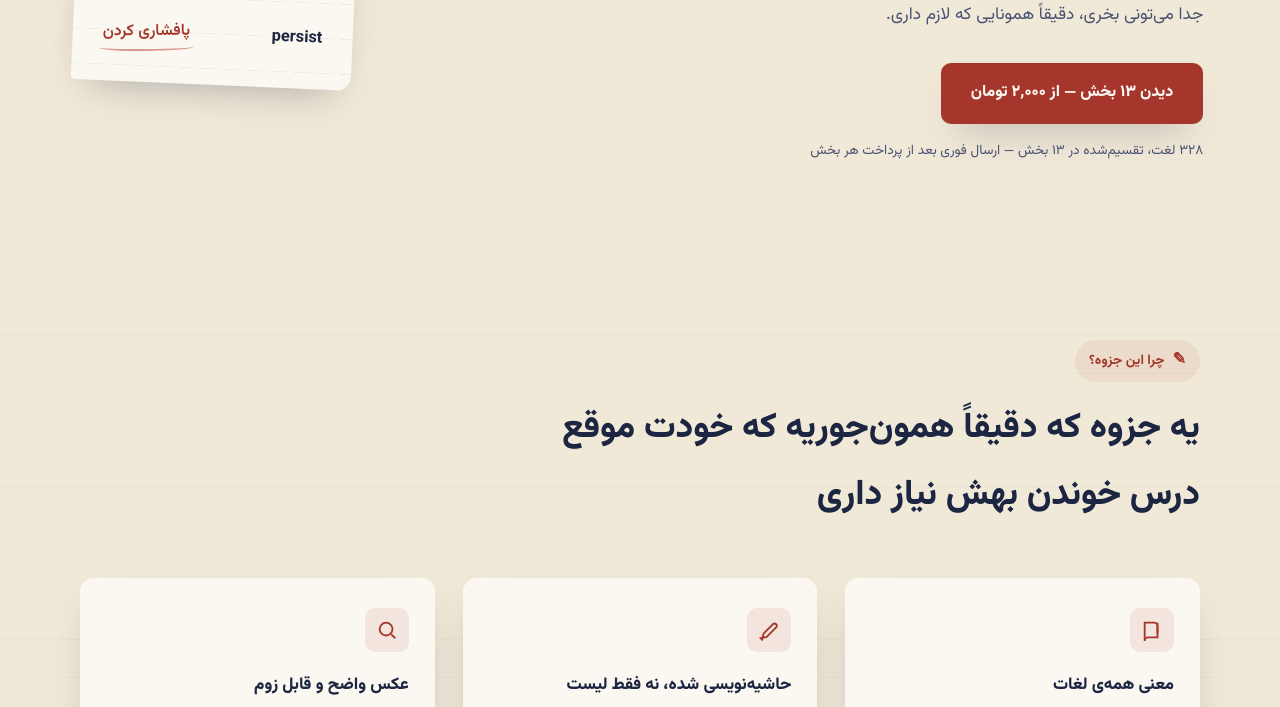
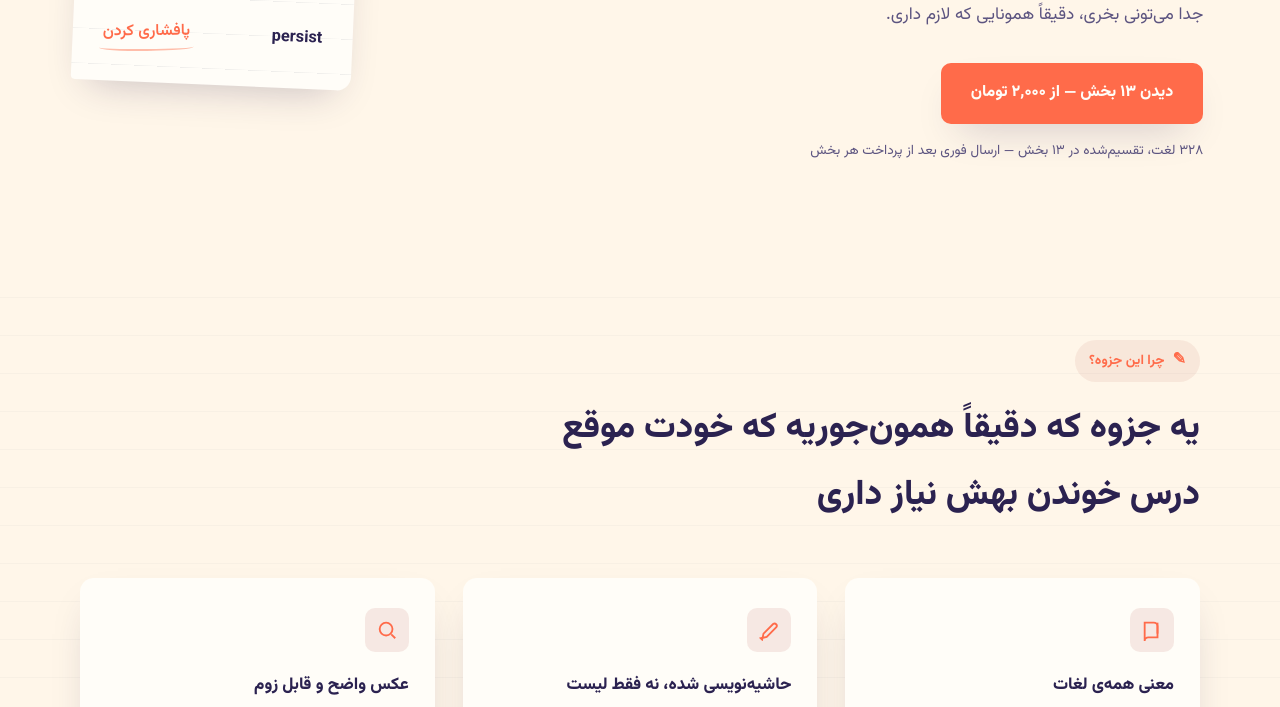
Before and after one commit to aliakbararef9194-rgb/JOZVE.-SITE, a plain HTML site: page index.html in a window 1280 px wide. Shown: the part 440-1147 px from the top of the page. Drawn offline with Linux system fonts and the light colour scheme.

Commit message:
Add files via upload

```diff
--- a/index.html
+++ b/index.html
@@ -9,16 +9,17 @@
 <link href="https://fonts.googleapis.com/css2?family=Vazirmatn:wght@100..900&display=swap" rel="stylesheet">
 <style>
   :root{
-    --paper:#F1E9D8;
-    --paper-dark:#E4D8BC;
-    --white:#FBF8F1;
-    --ink:#1C2541;
-    --ink-soft:#4a5273;
-    --red:#A6362B;
-    --red-soft:#c24a3d;
-    --marker:#E8C468;
-    --line:#cbbfa0;
-    --shadow: 0 18px 40px -18px rgba(28,37,65,.35);
+    --paper:#FFF6E9;
+    --paper-dark:#FFE9C7;
+    --white:#FFFDF8;
+    --ink:#2B2250;
+    --ink-soft:#5c5480;
+    --red:#FF6B4A;
+    --red-soft:#FF8A6B;
+    --marker:#FFD23F;
+    --line:#f0d9ae;
+    --teal:#1FBCA6;
+    --shadow: 0 18px 40px -18px rgba(43,34,80,.28);
   }
   *{box-sizing:border-box;}
   html{scroll-behavior:smooth;}
```
